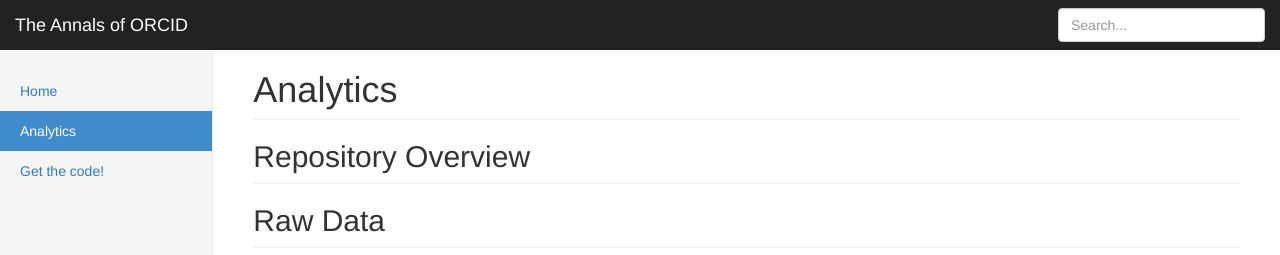
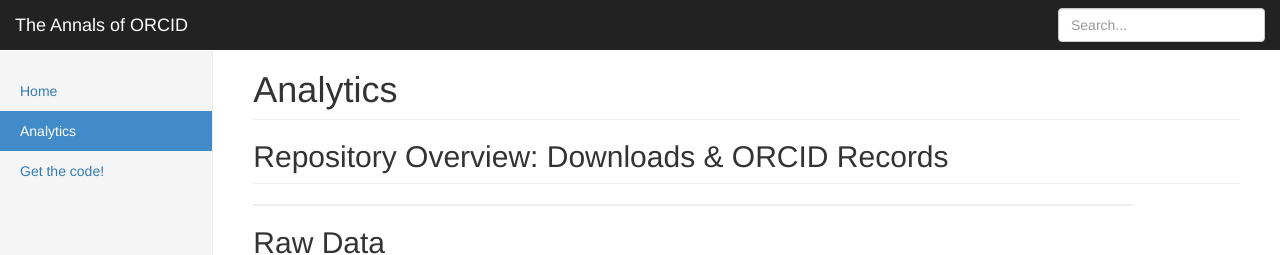
Before and after one commit to ORCID/orcid.github.io, a PHP site: page /analytics.html in a window 1280 px wide. Shown: the top 255 px of the page. Run offline with PHP 8.4, Linux system fonts and the light colour scheme; some libraries are stand-ins or nearby versions.

Commit message:
switch to bar chart and add styling

```diff
--- a/or2016-ga/analytics.html
+++ b/or2016-ga/analytics.html
@@ -39,62 +39,29 @@
     <!--Load the AJAX API-->
     <script type="text/javascript" src="https://www.gstatic.com/charts/loader.js"></script>
     <script type="text/javascript">
-
       // Load the Visualization API and the corechart package.
       google.charts.load('current', {'packages':['corechart']});
-
       // Set a callback to run when the Google Visualization API is loaded.
-      google.charts.setOnLoadCallback(drawGID);
-
+      google.charts.setOnLoadCallback(drawBarChart);
       // Callback that creates and populates a data table,
       // instantiates the pie chart, passes in the data and
       // draws it.
-      /*function drawChart() {
-
-        // Create the data table.
-        var data = new google.visualization.DataTable();
-        data.addColumn('string', 'Topping');
-        data.addColumn('number', 'Slices');
-        data.addRows([
-          ['Mushrooms', 3],
-          ['Onions', 1],
-          ['Olives', 1],
-          ['Zucchini', 1],
-          ['Pepperoni', 2]
-        ]);
-
-        // Set chart options
-        var options = {'title':'How Much Pizza I Ate Last Night',
-                       'width':400,
-                       'height':300};
-
-        // Instantiate and draw our chart, passing in some options.
-        var chart = new google.visualization.PieChart(document.getElementById('chart_div'));
-        chart.draw(data, options);
-      }*/
-
-      function drawGID() {
-      //var queryString = encodeURIComponent('SELECT A, H, O, Q, R, U LIMIT 5 OFFSET 8');
-
-        var query = new google.visualization.Query(
-          'https://docs.google.com/spreadsheets/d/1DNJ5GSjY2x4gggHl1SE4WqXu5H_4IoyEMAlfpeT8OKU/gviz/tq?range=A6:B8');
-        query.send(handleQueryResponse);
-      //https://docs.google.com/spreadsheets/d/1DNJ5GSjY2x4gggHl1SE4WqXu5H_4IoyEMAlfpeT8OKU/edit#gid=967272791
+    function drawBarChart() {
+        var bar_query = new google.visualization.Query(
+          'https://docs.google.com/spreadsheets/d/1DNJ5GSjY2x4gggHl1SE4WqXu5H_4IoyEMAlfpeT8OKU/gviz/tq?range=A11:C14');
+        bar_query.send(handleQueryResponse);
       }
-
       function handleQueryResponse(response) {
         if (response.isError()) {
           alert('Error in query: ' + response.getMessage() + ' ' + response.getDetailedMessage());
           return;
         }
-
         // Set chart options
-      var options = {'width':600,
-                     'height':400};
-
+        var options = {'width':800,
+                       'height':400,};
         // Instantiate and draw our chart, passing in some options.
         var data = response.getDataTable();
-      var chart = new google.visualization.PieChart(document.getElementById('chart_div'));
+        var chart = new google.visualization.ColumnChart(document.getElementById('bar_chart_div'));
         chart.draw(data, options);
     }
     </script>
@@ -111,7 +78,6 @@
   })(window,document,'script','dataLayer','GTM-5KN8DD');</script>
   <!-- End Google Tag Manager -->
 
-
     <nav class="navbar navbar-inverse navbar-fixed-top">
       <div class="container-fluid">
         <div class="navbar-header">
@@ -123,20 +89,12 @@
           </button>
           <a class="navbar-brand" href="#">The Annals of ORCID</a>
         </div>
-        <!--<div id="navbar" class="navbar-collapse collapse">
-          <ul class="nav navbar-nav navbar-right">
-            <li><a href="#">Dashboard</a></li>
-            <li><a href="#">Settings</a></li>
-            <li><a href="#">Profile</a></li>
-            <li><a href="#">Help</a></li>
-          </ul>-->
           <form class="navbar-form navbar-right">
             <input type="text" class="form-control" placeholder="Search...">
           </form>
         </div>
       </div>
     </nav>
-
     <div class="container-fluid">
       <div class="row">
         <div class="col-sm-3 col-md-2 sidebar">
@@ -145,30 +103,17 @@
             <li class="active"><a href="dashboard.html">Analytics <span class="sr-only">(current)</span></a></li>
             <li><a href="https://github.com/lizkrznarich/OR2016/tree/master/analytics" target="_blank">Get the code!</a></li>
           </ul>
-          <!--<ul class="nav nav-sidebar">
-            <li><a href="">Nav item</a></li>
-            <li><a href="">Nav item again</a></li>
-            <li><a href="">One more nav</a></li>
-            <li><a href="">Another nav item</a></li>
-            <li><a href="">More navigation</a></li>
-          </ul>
-          <ul class="nav nav-sidebar">
-            <li><a href="">Nav item again</a></li>
-            <li><a href="">One more nav</a></li>
-            <li><a href="">Another nav item</a></li>
-          </ul>-->
         </div>
         <div class="col-sm-9 col-sm-offset-3 col-md-10 col-md-offset-2 main">
           <h1 class="page-header">Analytics</h1>
-          <h2 class="sub-header">Repository Overview</h2>
+          <h2 class="sub-header">Repository Overview: Downloads & ORCID Records</h2>
           <!--Div that will hold the pie chart-->
-          <div id="chart_div"></div>
+          <div id="bar_chart_div"></div>
           <h2 class="sub-header">Raw Data</h2>
           <iframe width="560" height="360" src="https://docs.google.com/spreadsheets/d/1DNJ5GSjY2x4gggHl1SE4WqXu5H_4IoyEMAlfpeT8OKU/pubhtml?gid=967272791&amp;single=true&amp;widget=true&amp;headers=false"></iframe>
         </div>
       </div>
     </div>
-
     <!-- Bootstrap core JavaScript
     ================================================== -->
     <!-- Placed at the end of the document so the pages load faster -->
--- a/or2016-ga/dashboard.css
+++ b/or2016-ga/dashboard.css
@@ -130,3 +130,9 @@
 .download, .view{
   margin-top: 1em;
 }
+
+#bar_chart_div{
+  margin-top: 20px;
+  border: 1px solid #eee;
+  width: 880px;
+}
```
Lines whose indentation alone changed are shown as unchanged.
